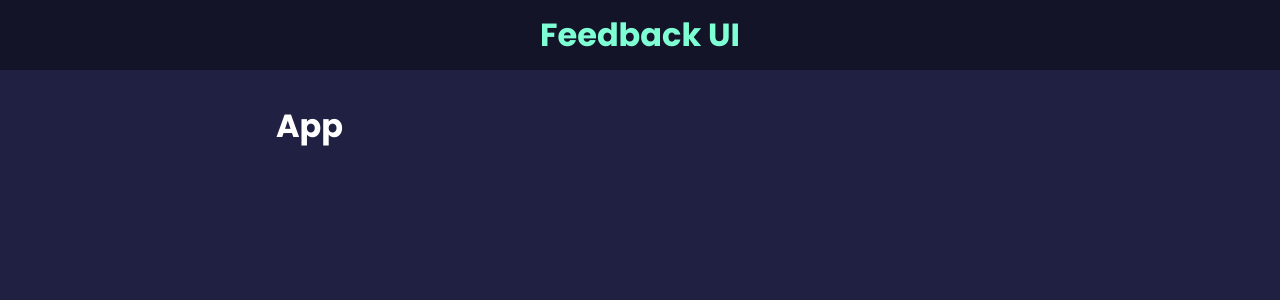
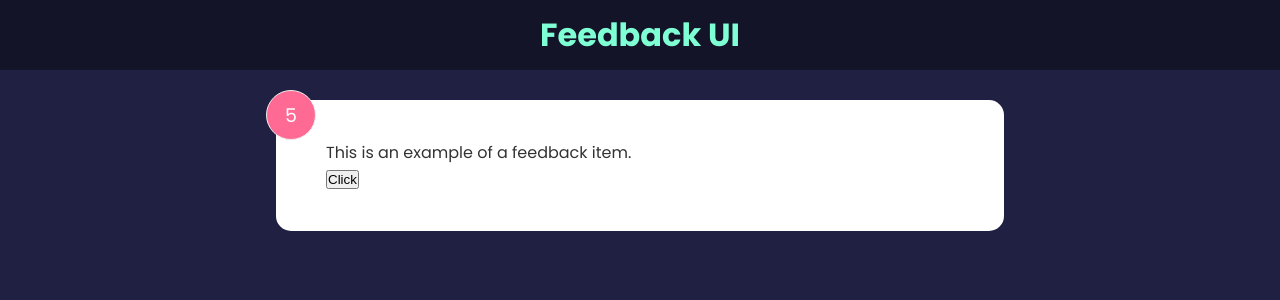
Before and after one commit to ElJefe111944/reviews-feedback-ui, a React (Create React App) app in the folder feedback-app/: page / in a window 1280 px wide. Shown: the top 300 px of the page. Built offline with nearby package versions, Linux system fonts and the light colour scheme; the HTML template or start-up script is replaced by a standard one.

Commit message:
FeedbackItem component created and dummy state added to feedback section using useState hook

```diff
--- a/feedback-app/src/App.js
+++ b/feedback-app/src/App.js
@@ -1,4 +1,5 @@
 import Header from "./components/Header";
+import FeedbackItem from "./components/FeedbackItem";
 
 function App() {
 
@@ -6,7 +7,7 @@
         <>
         <Header />
         <div className="container">
-            <h1>App</h1>
+           <FeedbackItem />
         </div>
         </>
     )
--- /dev/null
+++ b/feedback-app/src/components/FeedbackItem.jsx
@@ -0,0 +1,23 @@
+import React from 'react'
+import { useState } from 'react'
+
+export default function FeedbackItem() {
+    // state
+    const [rating, setRating] = useState(5);
+    const [text, setText] = useState('This is an example of a feedback item.');
+
+    // functions
+    const handleClick = () => {
+        setRating((prev) => {
+            return prev += 1;
+        });
+    };
+
+  return (
+    <div className='card'>
+        <div className="num-display">{rating}</div>
+        <div className="text-display">{text}</div>
+        <button onClick={handleClick}>Click</button>
+    </div>
+  )
+}
```
